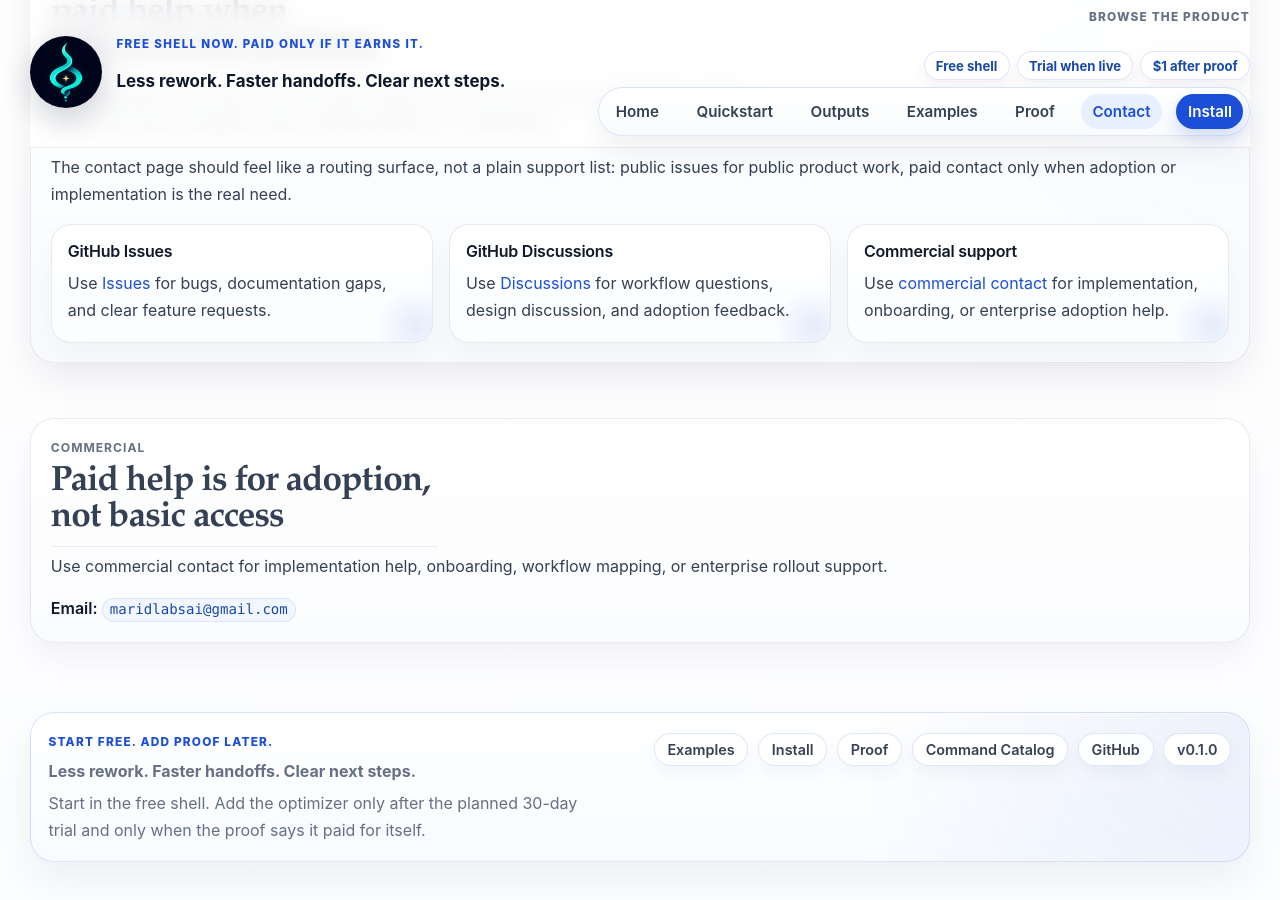
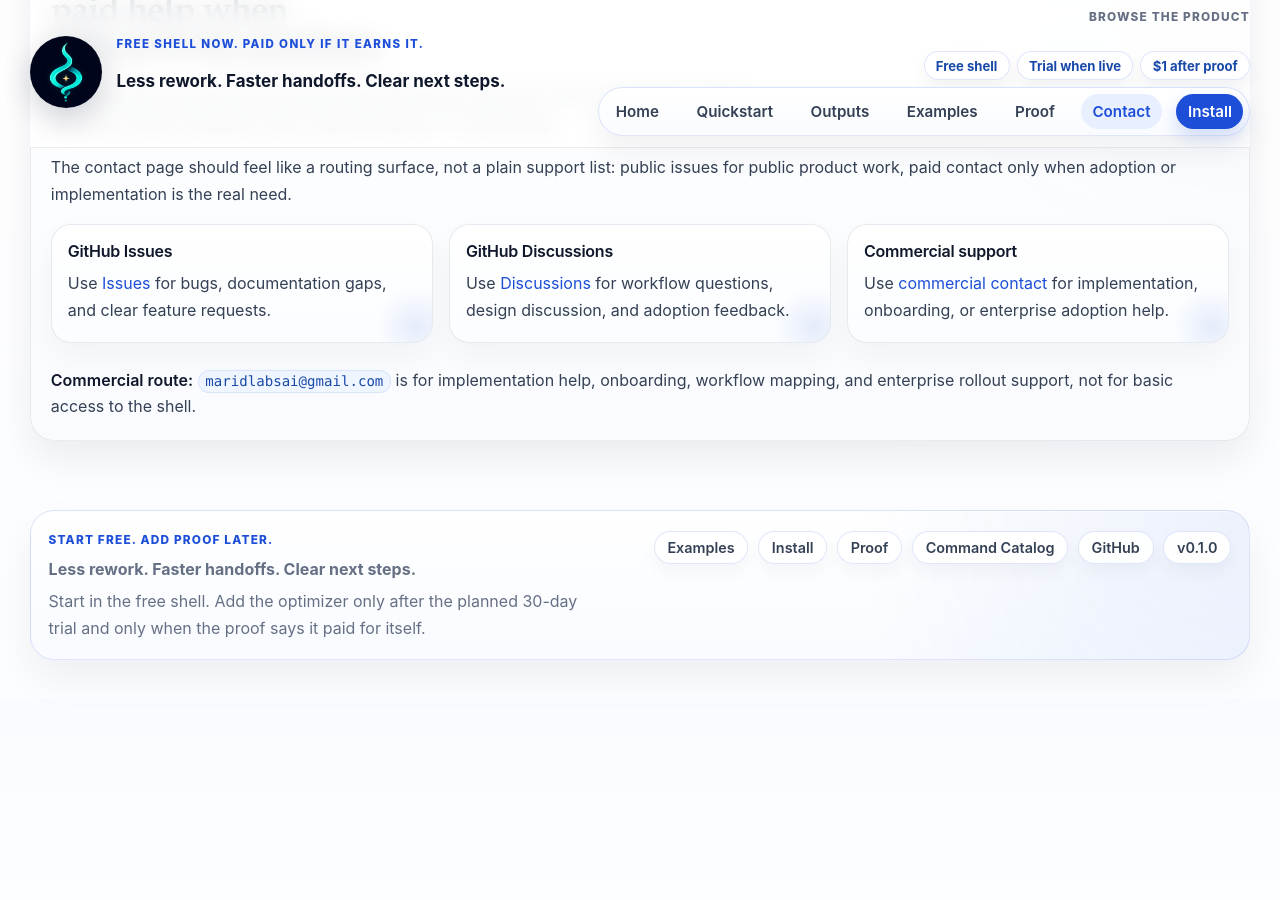
Before and after one commit to maridlabsai/jini, a Jekyll site: the page built from docs/contact.md, in a window 1280 px wide and 900 px high, scrolled down 635 px. Built offline with Jekyll 4.4.1, drawn with Linux system fonts in a browser that asks for light colours; after the commit the page ends 1333 px from its top, so only the background shows below that.

Commit message:
Collapse contact page into one routing surface

```diff
--- a/docs/contact.md
+++ b/docs/contact.md
@@ -36,11 +36,5 @@ quick_links:
     <p>Use <a href="mailto:maridlabsai@gmail.com">commercial contact</a> for implementation, onboarding, or enterprise adoption help.</p>
   </div>
 </div>
+  <p><strong>Commercial route:</strong> <a href="mailto:maridlabsai@gmail.com"><code>maridlabsai@gmail.com</code></a> is for implementation help, onboarding, workflow mapping, and enterprise rollout support, not for basic access to the shell.</p>
 </div>
-
-<div class="section-card">
-  <span class="section-kicker">Commercial</span>
-  <h2>Paid help is for adoption, not basic access</h2>
-  <p>Use commercial contact for implementation help, onboarding, workflow mapping, or enterprise rollout support.</p>
-  <p><strong>Email:</strong> <a href="mailto:maridlabsai@gmail.com"><code>maridlabsai@gmail.com</code></a></p>
-</div>
```
Also changed, not shown: tests/test_contact_docs.py (+8 -0 lines).
